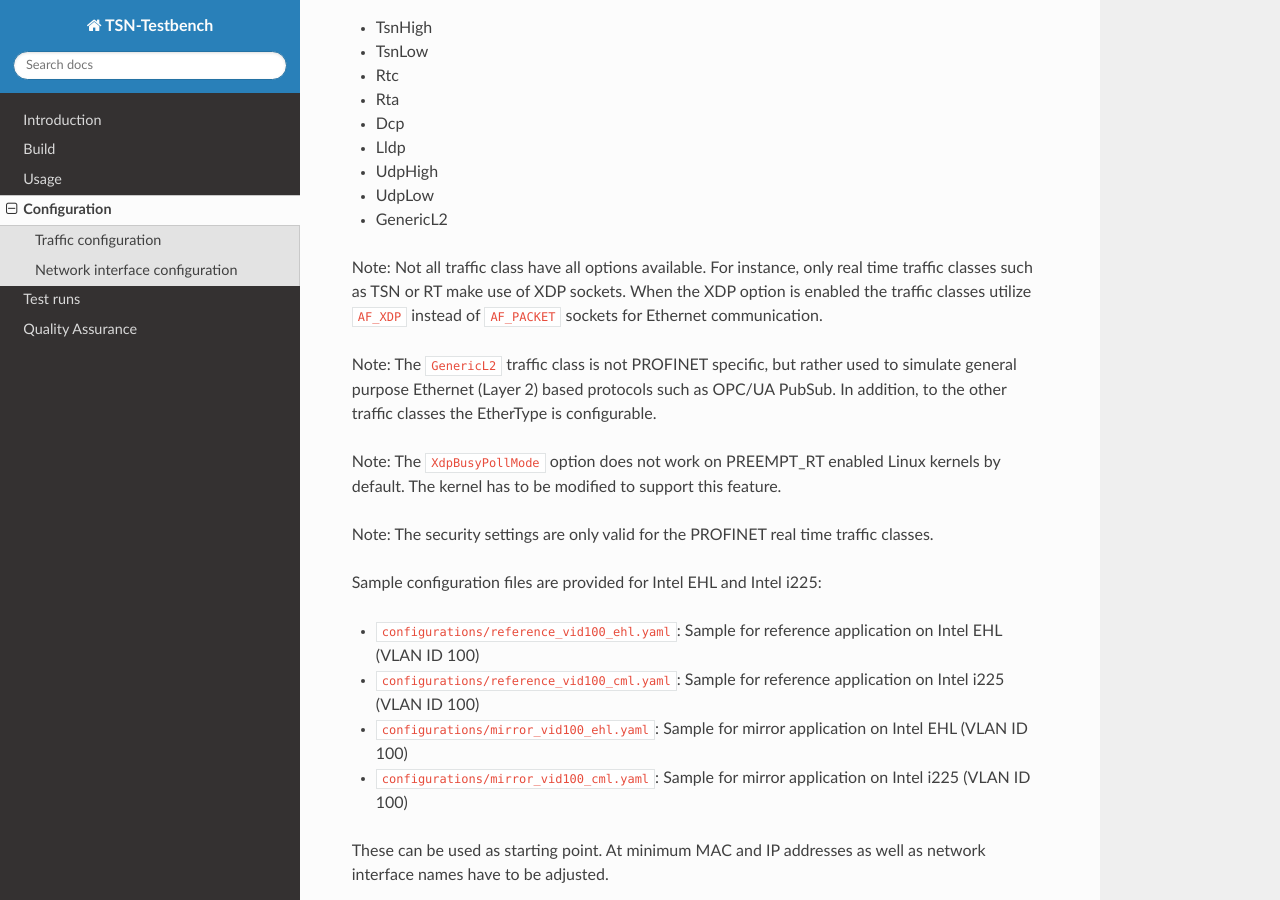
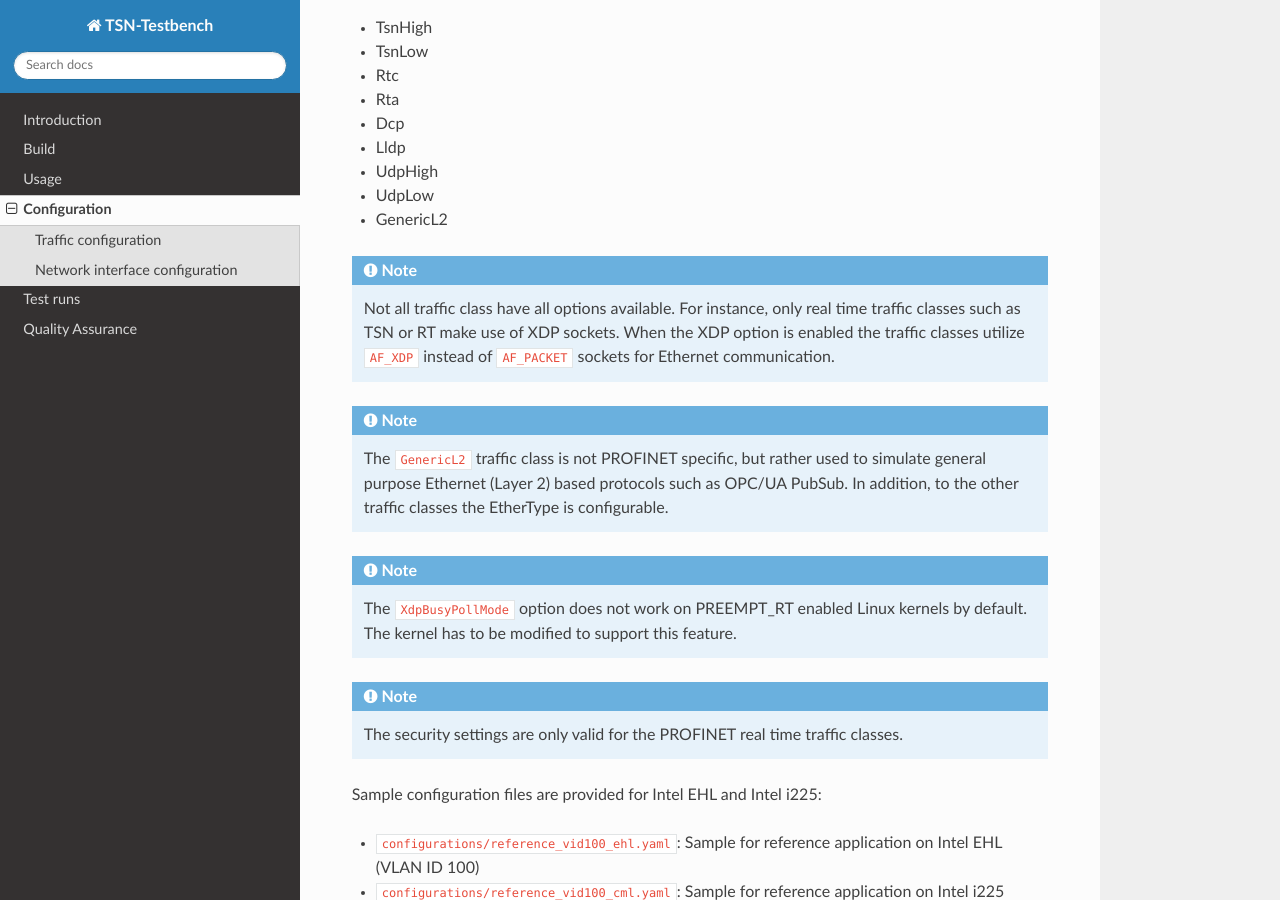
Before and after one commit to Linutronix/TSN-Testbench, a Sphinx documentation site: the page built from Documentation/configuration.rst, in a window 1280 px wide and 900 px high, scrolled down 1715 px. Built offline with Sphinx 7.4.7 and the Read the Docs theme 2.0.0, drawn with Linux system fonts in a browser that asks for light colours.

```diff
--- a/Documentation/build.rst
+++ b/Documentation/build.rst
@@ -38,7 +38,7 @@ For Debian based systems do:
       libbpf-dev libyaml-dev libc6-dev rt-tests ethtool iproute2 \
       iperf3 linuxptp libxdp-dev libssl-dev
 
-Note: For Debian Bullseye ``libxdp`` is packaged in backports.
+.. Note:: For Debian Bullseye ``libxdp`` is packaged in backports.
 
 Furthermore, the TSN Testbench requires Linux kernel version >= v5.12.
 PREEMPT_RT is recommended. In addition, the following configuration options
--- a/Documentation/configuration.rst
+++ b/Documentation/configuration.rst
@@ -81,19 +81,18 @@ The possible traffic classes are:
 - UdpLow
 - GenericL2
 
-Note: Not all traffic class have all options available. For instance, only real
-time traffic classes such as TSN or RT make use of XDP sockets. When the XDP
-option is enabled the traffic classes utilize ``AF_XDP`` instead of
-``AF_PACKET`` sockets for Ethernet communication.
+.. Note:: Not all traffic class have all options available. For instance, only real time traffic classes such as TSN or
+          RT make use of XDP sockets. When the XDP option is enabled the traffic classes utilize ``AF_XDP`` instead of
+          ``AF_PACKET`` sockets for Ethernet communication.
 
-Note: The ``GenericL2`` traffic class is not PROFINET specific, but rather used
-to simulate general purpose Ethernet (Layer 2) based protocols such as OPC/UA
-PubSub. In addition, to the other traffic classes the EtherType is configurable.
+.. Note:: The ``GenericL2`` traffic class is not PROFINET specific, but rather used to simulate general purpose Ethernet
+          (Layer 2) based protocols such as OPC/UA PubSub. In addition, to the other traffic classes the EtherType is
+          configurable.
 
-Note: The ``XdpBusyPollMode`` option does not work on PREEMPT_RT enabled Linux kernels by default. The kernel has to be
-modified to support this feature.
+.. Note:: The ``XdpBusyPollMode`` option does not work on PREEMPT_RT enabled Linux kernels by default. The kernel has to
+          be modified to support this feature.
 
-Note: The security settings are only valid for the PROFINET real time traffic classes.
+.. Note:: The security settings are only valid for the PROFINET real time traffic classes.
 
 Sample configuration files are provided for Intel EHL and Intel i225:
 
--- a/Documentation/test.rst
+++ b/Documentation/test.rst
@@ -420,7 +420,7 @@ network communication in order to reduce jitter introduced by hardware and
 software interrupts. The following test scenario is designed to test busy
 polling with AF_XDP sockets.
 
-Note: Busy polling on ``PREEMPT_RT`` only works with Linux kernel >= v6.5.
+.. Note:: Busy polling on ``PREEMPT_RT`` only works with Linux kernel >= v6.5.
 
 .. list-table:: Busypolling Test
    :widths: 28 28 12 12 12 12
```
Also changed, not shown: other parts of Documentation/build.rst (+1 -1 lines), other parts of Documentation/configuration.rst (+1 -1 lines), other parts of Documentation/test.rst (+1 -1 lines).
